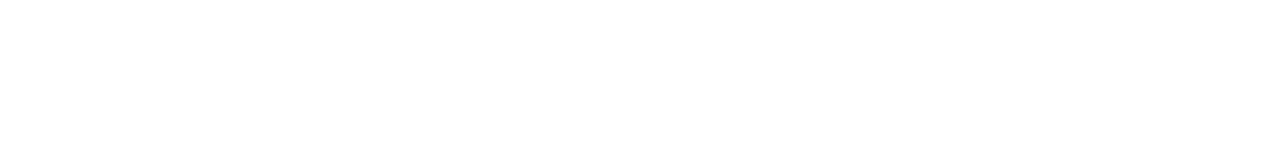
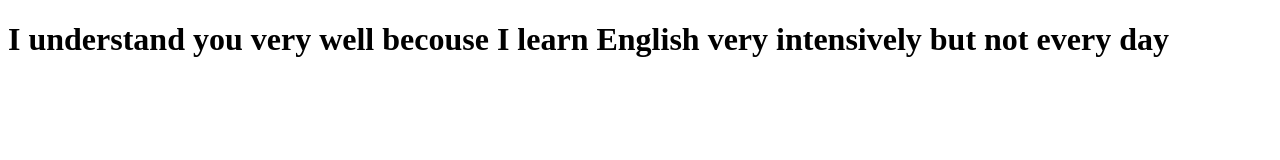
Before and after one commit to Benerja/desktop-tutorial, a plain HTML site: page index.html in a window 1280 px wide. Drawn offline with Linux system fonts and the light colour scheme.

Commit message:
Замінив заголовок

```diff
--- a/index.html
+++ b/index.html
@@ -7,6 +7,6 @@
     <title>Git rules!</title>
 </head>
 <body>
-
+    <h1> I understand you very well becouse I learn English very intensively but not every day</h1>
 </body>
 </html>
```
